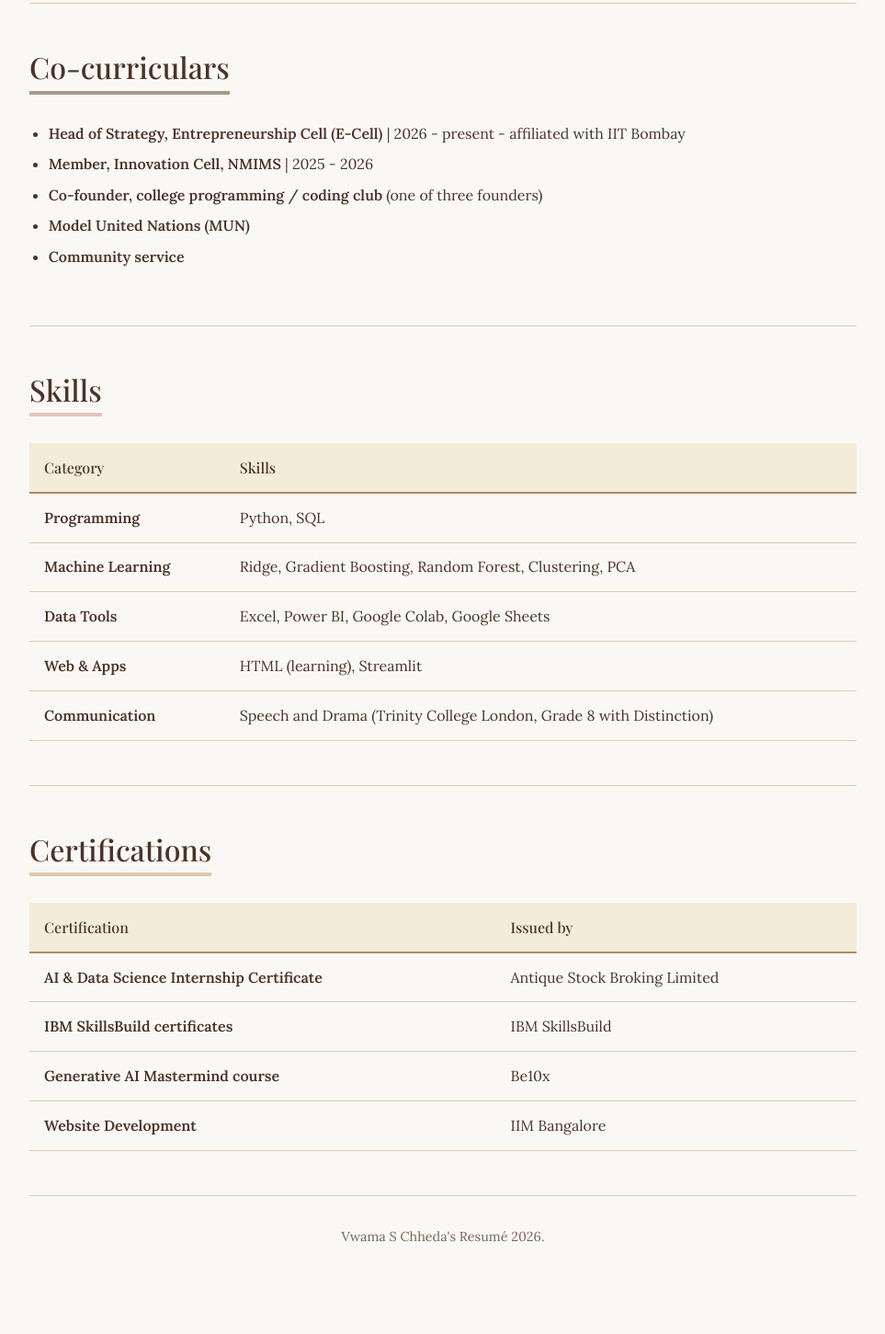
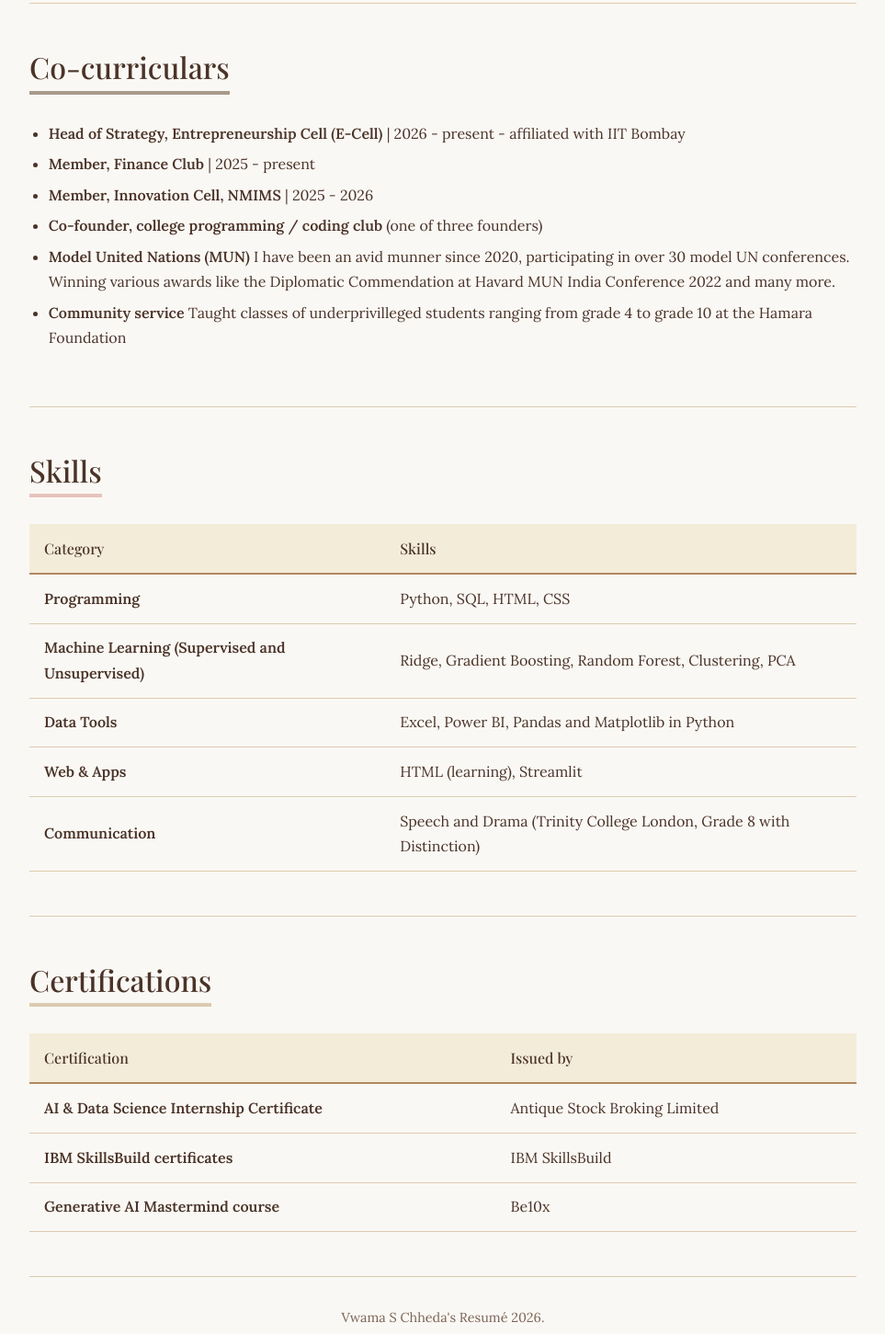
Before and after one commit to Vwama-Chheda/Resume_Website, a plain HTML site: page index.html in a window 1280 px wide. Shown: the part 3383-4834 px from the top of the page at 92% size, without its empty margins (158-1121 px from the left). Before the commit the page ends 4772 px from the top, so only its background shows below. Drawn offline with nearby package versions, Linux system fonts and the light colour scheme.

Commit message:
Update index.html

```diff
--- a/index.html
+++ b/index.html
@@ -214,6 +214,9 @@
                     <strong>Head of Strategy, Entrepreneurship Cell (E-Cell)</strong> | 2026 - present - affiliated with IIT Bombay
                 </li>
                 <li>
+                    <strong>Member, Finance Club </strong> | 2025 - present
+                </li>
+                <li>
                     <strong>Member, Innovation Cell, NMIMS</strong> | 2025 - 2026
                 </li>
                 <li>
@@ -221,11 +224,12 @@
                 </li>
                 <li>
                     <strong>Model United Nations (MUN)</strong>
-                    <!-- Add details: conferences attended, awards, years -->
+                    I have been an avid munner since 2020, participating in over 30 model UN conferences.
+                    Winning various awards like the Diplomatic Commendation at Havard MUN India Conference 2022 and many more.
                 </li>
                 <li>
                     <strong>Community service</strong>
-                    <!-- Add details: what you did, where, and when -->
+                    Taught classes of underprivilleged students ranging from grade 4 to grade 10 at the Hamara Foundation
                 </li>
             </ul>
         </section>
@@ -245,15 +249,15 @@
                 <tbody>
                     <tr>
                         <td>Programming</td>
-                        <td>Python, SQL</td>
+                        <td>Python, SQL, HTML, CSS</td>
                     </tr>
                     <tr>
-                        <td>Machine Learning</td>
+                        <td>Machine Learning (Supervised and Unsupervised)</td>
                         <td>Ridge, Gradient Boosting, Random Forest, Clustering, PCA</td>
                     </tr>
                     <tr>
                         <td>Data Tools</td>
-                        <td>Excel, Power BI, Google Colab, Google Sheets</td>
+                        <td>Excel, Power BI, Pandas and Matplotlib in Python</td>
                     </tr>
                     <tr>
                         <td>Web &amp; Apps</td>
@@ -293,10 +297,6 @@
                         <!-- Fill in who issued this -->
                         <td>Be10x</td>
                     </tr>
-                    <tr>
-                        <td>Website Development</td>
-                        <td>IIM Bangalore</td>
-                    </tr>
                 </tbody>
             </table>
         </section>
```
